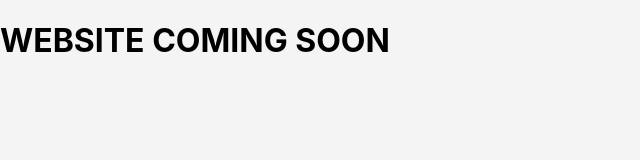
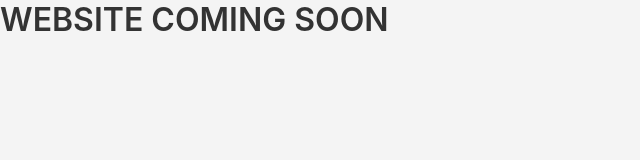
Before and after one commit to Janiii/chronesthesia.de, a plain HTML site: page index.html in a window 1280 px wide. Shown: the whole page, without its empty margins (0-640 px from the left). Drawn offline with Linux system fonts and the light colour scheme; a web font is replaced by a local one.

Commit message:
font fix

```diff
--- a/css/main.css
+++ b/css/main.css
@@ -9,7 +9,14 @@
 body {
     margin: 0;
     padding: 0;
-    font-family: Inter;
     font-size: 16px;
     background-color: #f4f4f4;
 }
+
+h1, h2, h3, h4, h5, h6, p, ul, li, a, span, div, button, input, textarea, label,  table, th, td, form {
+    font-family: Inter;
+    margin: 0;
+    padding: 0;
+    font-weight: 600;
+    color: #333;
+}
```
